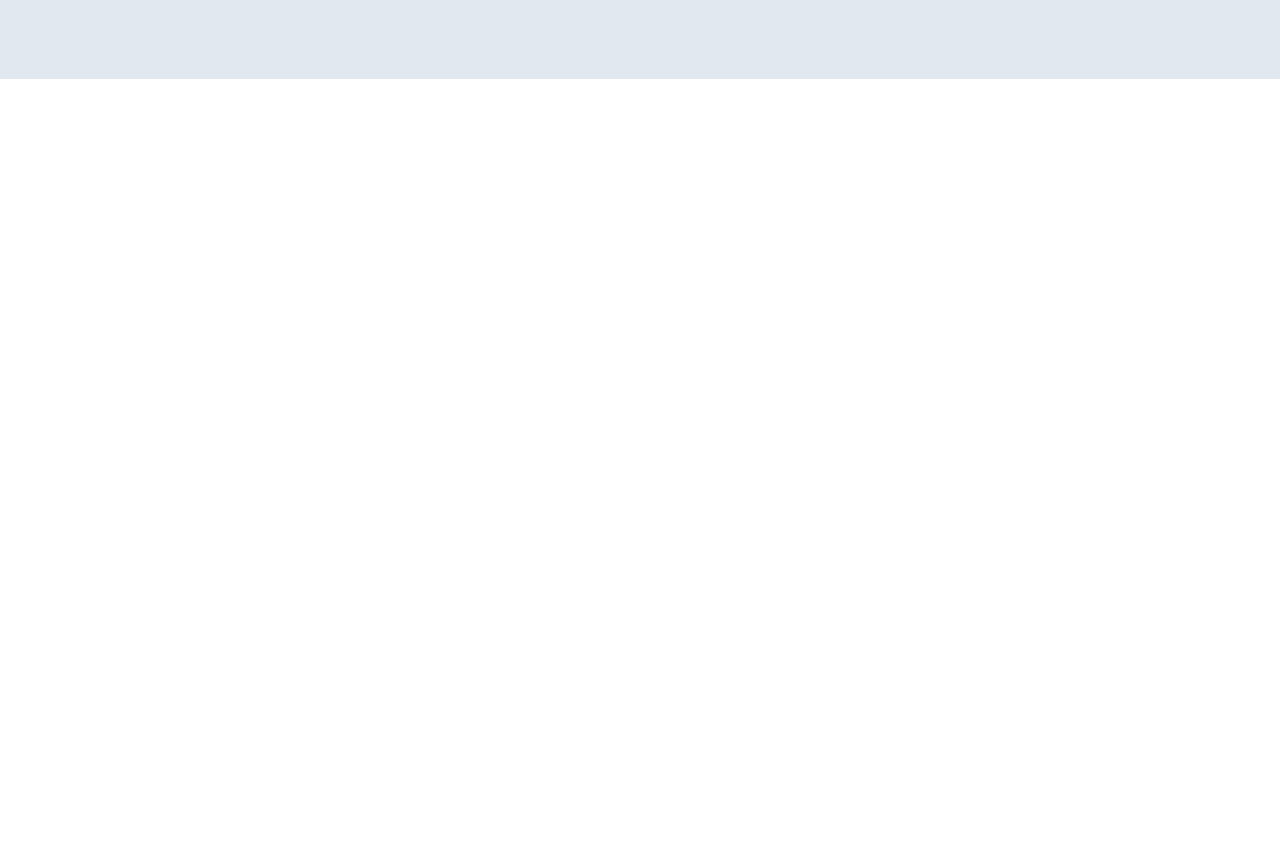
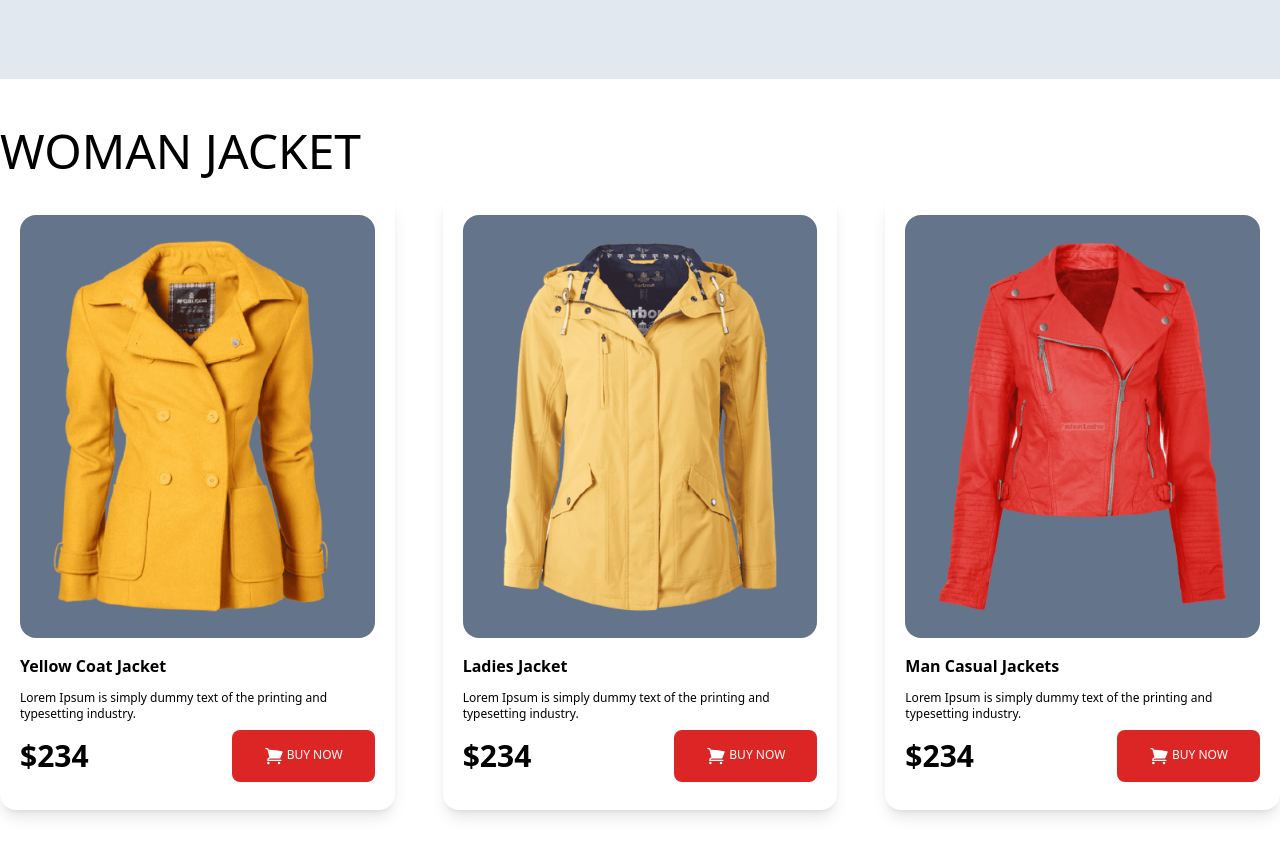
Before and after one commit to ajmainnishu/penguin-fashion-phero, a plain HTML site: page index.html in a window 1280 px wide. Shown: the part 520-1376 px from the top of the page. Before the commit the page ends 800 px from the top, so only its background shows below. Drawn offline with nearby package versions, Linux system fonts and the light colour scheme.

Commit message:
feat: Woman jacket section added

```diff
--- a/index.html
+++ b/index.html
@@ -62,8 +62,8 @@
           <div class="md:ps-0 ps-2">
             <h1 class="md:text-7xl text-6xl font-normal uppercase"><span>Be the Penguins</span><br> of Winter</h1>
             <p class="font-normal text-xs my-2">Lorem Ipsum is simply dummy text of the printing and typesetting industry.</p>
-            <button class="py-4 bg-red-600 px-8 rounded-lg text-white my-2">
-              <svg xmlns="http://www.w3.org/2000/svg" viewBox="0 0 24 24" fill="currentColor" class="w-6 h-6 inline">
+            <button class="py-4 bg-red-600 px-8 rounded-lg text-white my-2 font-medium text-xs">
+              <svg xmlns="http://www.w3.org/2000/svg" viewBox="0 0 24 24" fill="currentColor" class="w-5 h-5 inline">
                 <path d="M2.25 2.25a.75.75 0 000 1.5h1.386c.17 0 .318.114.362.278l2.558 9.592a3.752 3.752 0 00-2.806 3.63c0 .414.336.75.75.75h15.75a.75.75 0 000-1.5H5.378A2.25 2.25 0 017.5 15h11.218a.75.75 0 00.674-.421 60.358 60.358 0 002.96-7.228.75.75 0 00-.525-.965A60.864 60.864 0 005.68 4.509l-.232-.867A1.875 1.875 0 003.636 2.25H2.25zM3.75 20.25a1.5 1.5 0 113 0 1.5 1.5 0 01-3 0zM16.5 20.25a1.5 1.5 0 113 0 1.5 1.5 0 01-3 0z" />
               </svg>
               BUY NOW
@@ -79,5 +79,76 @@
     </header>
     <!-- header section end -->
 
+
+
+
+    <!-- main section start -->
+    <main>
+
+      <!-- woman jacket section start -->
+      <section class="container mx-auto my-12">
+        <h2 class="font-normal md:text-5xl text-4xl text-center md:text-start mb-5">WOMAN JACKET</h2>
+        <div class="grid lg:grid-cols-3 md:grid-cols-2 grid-cols-1 gap-12 md:px-0 px-5">
+          <div class="shadow-lg rounded-2xl p-5">
+            <div class="p-6 bg-slate-500 rounded-2xl">
+              <img src="./images/jacket-1.png" alt="">
+            </div>
+            <div>
+              <h3 class="font-bold mt-4 mb-3">Yellow Coat Jacket</h3>
+              <p class="text-xs font-normal">Lorem Ipsum is simply dummy text of the printing and typesetting industry.</p>
+              <div class="flex justify-between items-center">
+                <h4 class="text-3xl font-black">$234</h4>
+                <button class="py-4 bg-red-600 px-8 rounded-lg text-white my-2 font-medium text-xs">
+                  <svg xmlns="http://www.w3.org/2000/svg" viewBox="0 0 24 24" fill="currentColor" class="w-5 h-5 inline">
+                    <path d="M2.25 2.25a.75.75 0 000 1.5h1.386c.17 0 .318.114.362.278l2.558 9.592a3.752 3.752 0 00-2.806 3.63c0 .414.336.75.75.75h15.75a.75.75 0 000-1.5H5.378A2.25 2.25 0 017.5 15h11.218a.75.75 0 00.674-.421 60.358 60.358 0 002.96-7.228.75.75 0 00-.525-.965A60.864 60.864 0 005.68 4.509l-.232-.867A1.875 1.875 0 003.636 2.25H2.25zM3.75 20.25a1.5 1.5 0 113 0 1.5 1.5 0 01-3 0zM16.5 20.25a1.5 1.5 0 113 0 1.5 1.5 0 01-3 0z" />
+                  </svg>
+                  BUY NOW
+                </button>
+              </div>
+            </div>
+          </div>
+          <div class="shadow-lg rounded-2xl p-5">
+            <div class="p-6 bg-slate-500 rounded-2xl">
+              <img src="./images/jacket-2.png" alt="">
+            </div>
+            <div>
+              <h3 class="font-bold mt-4 mb-3">Ladies Jacket</h3>
+              <p class="text-xs font-normal">Lorem Ipsum is simply dummy text of the printing and typesetting industry.</p>
+              <div class="flex justify-between items-center">
+                <h4 class="text-3xl font-black">$234</h4>
+                <button class="py-4 bg-red-600 px-8 rounded-lg text-white my-2 font-medium text-xs">
+                  <svg xmlns="http://www.w3.org/2000/svg" viewBox="0 0 24 24" fill="currentColor" class="w-5 h-5 inline">
+                    <path d="M2.25 2.25a.75.75 0 000 1.5h1.386c.17 0 .318.114.362.278l2.558 9.592a3.752 3.752 0 00-2.806 3.63c0 .414.336.75.75.75h15.75a.75.75 0 000-1.5H5.378A2.25 2.25 0 017.5 15h11.218a.75.75 0 00.674-.421 60.358 60.358 0 002.96-7.228.75.75 0 00-.525-.965A60.864 60.864 0 005.68 4.509l-.232-.867A1.875 1.875 0 003.636 2.25H2.25zM3.75 20.25a1.5 1.5 0 113 0 1.5 1.5 0 01-3 0zM16.5 20.25a1.5 1.5 0 113 0 1.5 1.5 0 01-3 0z" />
+                  </svg>
+                  BUY NOW
+                </button>
+              </div>
+            </div>
+          </div>
+          <div class="shadow-lg rounded-2xl p-5">
+            <div class="p-6 bg-slate-500 rounded-2xl">
+              <img src="./images/jacket-3.png" alt="">
+            </div>
+            <div>
+              <h3 class="font-bold mt-4 mb-3">Man Casual Jackets</h3>
+              <p class="text-xs font-normal">Lorem Ipsum is simply dummy text of the printing and typesetting industry.</p>
+              <div class="flex justify-between items-center">
+                <h4 class="text-3xl font-black">$234</h4>
+                <button class="py-4 bg-red-600 px-8 rounded-lg text-white my-2 font-medium text-xs">
+                  <svg xmlns="http://www.w3.org/2000/svg" viewBox="0 0 24 24" fill="currentColor" class="w-5 h-5 inline">
+                    <path d="M2.25 2.25a.75.75 0 000 1.5h1.386c.17 0 .318.114.362.278l2.558 9.592a3.752 3.752 0 00-2.806 3.63c0 .414.336.75.75.75h15.75a.75.75 0 000-1.5H5.378A2.25 2.25 0 017.5 15h11.218a.75.75 0 00.674-.421 60.358 60.358 0 002.96-7.228.75.75 0 00-.525-.965A60.864 60.864 0 005.68 4.509l-.232-.867A1.875 1.875 0 003.636 2.25H2.25zM3.75 20.25a1.5 1.5 0 113 0 1.5 1.5 0 01-3 0zM16.5 20.25a1.5 1.5 0 113 0 1.5 1.5 0 01-3 0z" />
+                  </svg>
+                  BUY NOW
+                </button>
+              </div>
+            </div>
+          </div>
+        </div>
+      </section>
+      <!-- woman jacket section end -->
+
+    </main>
+    <!-- main section end -->
+
 </body>
 </html>
```
